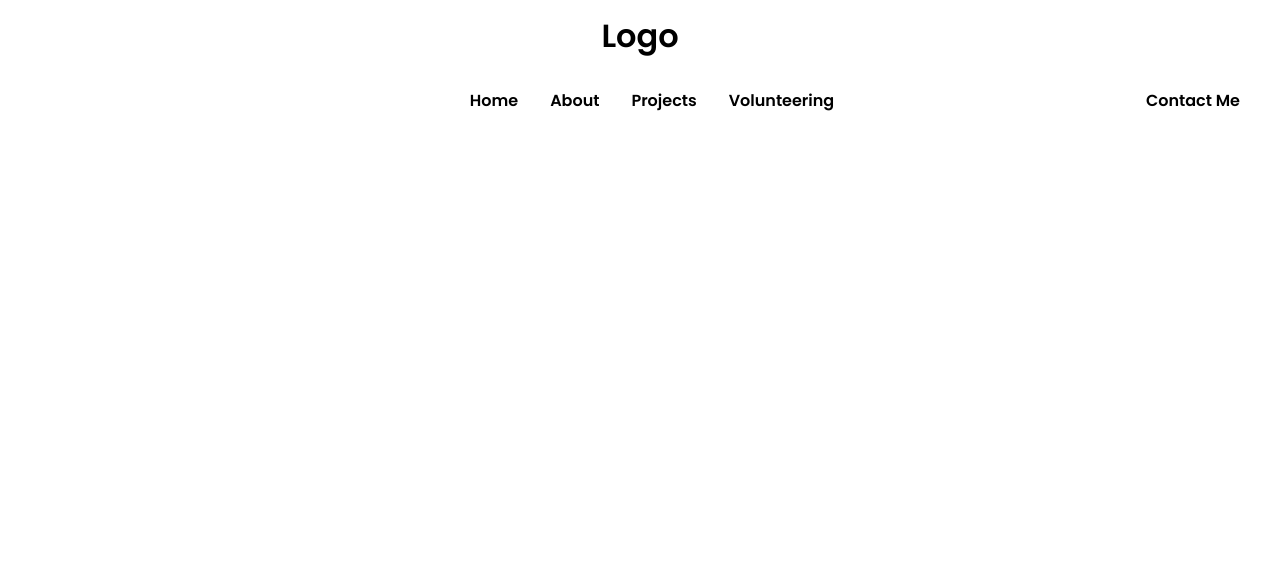
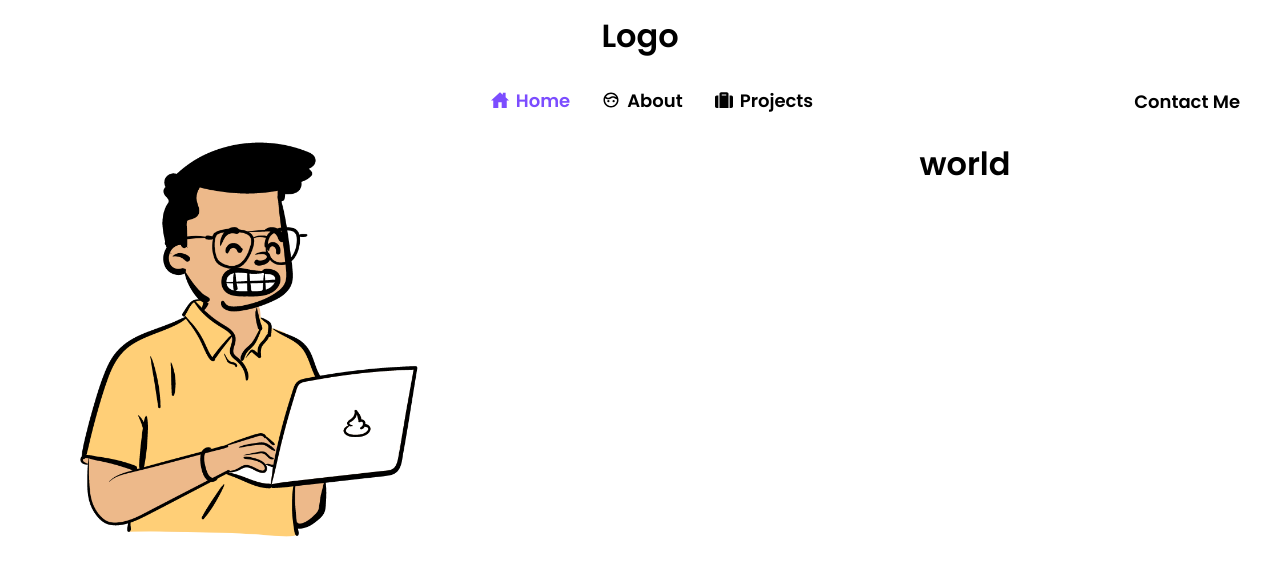
Before and after one commit to adarshajit/Portfolio-web-app, a React (Create React App) app: page / in a window 1280 px wide. Shown: the top 576 px of the page. Built offline with nearby package versions, Linux system fonts and the light colour scheme.

Commit message:
Avatar added to heroSection

```diff
--- a/src/App.js
+++ b/src/App.js
@@ -1,10 +1,9 @@
 import "./App.css";
 import React, { useState } from "react";
 import { BrowserRouter as Router, Switch, Route } from "react-router-dom";
-import Home from "./Pages/Home";
+import Home from "./Pages/homePage/Home";
 import { About } from "./Pages/About";
 import { Projects } from "./Pages/Projects";
-import { Volunteering } from "./Pages/Volunteering";
 import Navbar from "./Components/Navbar/Navbar";
 import Sidebar from "./Components/Sidebar/Sidebar";
 function App() {
@@ -18,10 +17,9 @@ function App() {
       <Sidebar isOpen={isOpen} toggle={toggle} />
       <Navbar toggle={toggle} />
       <Switch>
-        <Route path="/home" exact component={Home} />
+        <Route exact path="/" component={Home} />
         <Route path="/about" component={About} />
         <Route path="/projects" component={Projects} />
-        <Route path="/volunteering" component={Volunteering} />
       </Switch>
     </Router>
   );
--- a/src/Components/Navbar/Navbar.js
+++ b/src/Components/Navbar/Navbar.js
@@ -1,5 +1,17 @@
 import React from "react";
-import { Nav, Bars, NavLink, NavMenu, NavBtn, H1 } from "./navbarElements";
+import {
+  Nav,
+  Bars,
+  NavLink,
+  NavMenu,
+  NavBtn,
+  H1,
+  NavText,
+} from "./navbarElements";
+
+import { IoHomeSharp as HomeIconFill } from "react-icons/io5";
+import { BiFace as AboutIcon } from "react-icons/bi";
+import { FaSuitcase as ProjectIcon } from "react-icons/fa";
 
 const Navbar = ({ toggle }) => {
   return (
@@ -8,21 +20,21 @@ const Navbar = ({ toggle }) => {
       <Nav>
         <Bars onClick={toggle} />
         <NavMenu>
-          <NavLink to="/home" activeStyle>
-            Home
+          <NavLink exact to="/" activeStyle>
+            <HomeIconFill />
+            <NavText>Home</NavText>
           </NavLink>
           <NavLink to="/about" activeStyle>
-            About
+            <AboutIcon />
+            <NavText>About</NavText>
           </NavLink>
           <NavLink to="/projects" activeStyle>
-            Projects
-          </NavLink>
-          <NavLink to="/volunteering" activeStyle>
-            Volunteering
+            <ProjectIcon />
+            <NavText>Projects</NavText>
           </NavLink>
         </NavMenu>
         <NavBtn>
-          <NavLink to="/home" activeStyle>
+          <NavLink to="/y" activeStyle>
             Contact Me
           </NavLink>
         </NavBtn>
--- a/src/Components/Navbar/navbarElements.js
+++ b/src/Components/Navbar/navbarElements.js
@@ -1,6 +1,6 @@
 import styled from "styled-components";
 import { NavLink as Link } from "react-router-dom";
-import { FaBars } from "react-icons/fa";
+import { RiBarChartHorizontalLine } from "react-icons/ri";
 
 export const Nav = styled.nav`
   background: #fff;
@@ -10,7 +10,9 @@ export const Nav = styled.nav`
   padding: 0.5rem;
   z-index: 10;
 `;
-
+export const NavText = styled.span`
+  padding-left: 7px;
+`;
 export const H1 = styled.h1`
   color: #000;
   display: flex;
@@ -19,7 +21,6 @@ export const H1 = styled.h1`
   text-decoration: none;
   padding: 0 1rem;
   height: 100%;
-  cursor: pointer;
   margin-top: 12px;
 
   @media screen and (max-width: 768px) {
@@ -35,13 +36,14 @@ export const NavLink = styled(Link)`
   padding: 0 1rem;
   height: 100%;
   cursor: pointer;
+  font-size: 18px;
 
   &.active {
     color: #7c4dff;
   }
 `;
 
-export const Bars = styled(FaBars)`
+export const Bars = styled(RiBarChartHorizontalLine)`
   display: none;
   color: #000;
 
--- a/src/Pages/Home.js
+++ /dev/null
@@ -1,11 +0,0 @@
-import React from "react";
-
-const Home = () => {
-  return (
-    <>
-      <h1>Home</h1>
-    </>
-  );
-};
-
-export default Home;
--- /dev/null
+++ b/src/Pages/homePage/Home.js
@@ -0,0 +1,17 @@
+import React from "react";
+import { HomeContainer, HeroImg, HeroText } from "./HomeElements";
+import Avatar from "../../Assets/doodle.png";
+
+const Home = () => {
+  return (
+    <>
+      <HomeContainer>
+        <HeroImg src={Avatar} />
+
+        <HeroText>world</HeroText>
+      </HomeContainer>
+    </>
+  );
+};
+
+export default Home;
--- /dev/null
+++ b/src/Pages/homePage/HomeElements.js
@@ -0,0 +1,37 @@
+import styled from "styled-components";
+
+export const HomeContainer = styled.div`
+  display: grid;
+  grid-template-columns: 1fr 1fr;
+  grid-gap: 20px;
+
+  @media screen and (max-width: 768px) {
+    grid-template-columns: 1fr;
+  } ;
+`;
+
+export const HeroImg = styled.img`
+  display: flex;
+  margin-left: 80px;
+
+  height: 400px;
+
+  @media screen and (max-width: 768px) {
+    margin-left: 150px;
+
+    height: 300px;
+  }
+  @media screen and (max-width: 450px) {
+    margin-left: 80px;
+    height: 300px;
+  }
+  @media screen and (max-width: 350px) {
+    margin-left: 40px;
+    height: 300px;
+  } ;
+`;
+
+export const HeroText = styled.h1`
+  display: flex;
+  justify-content: center;
+`;
```
Also changed, not shown: src/Assets/doodle.png (added).
